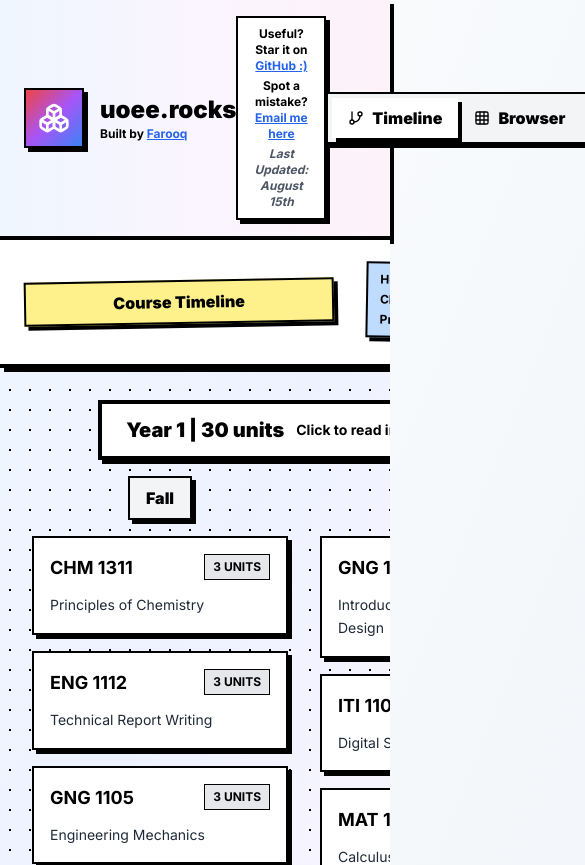
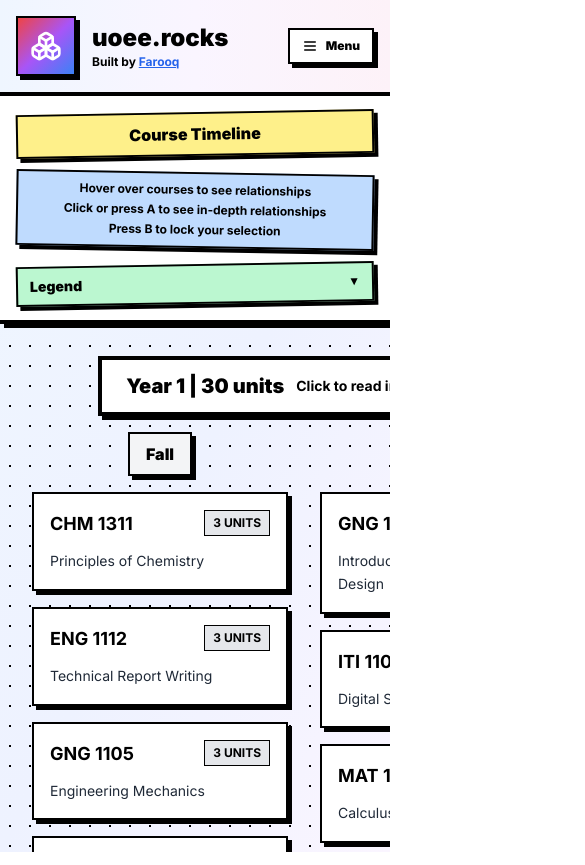
Before and after one commit to farooqqureshii/uoee.rocks, a React (Create React App) app: page / in a window 390 px wide. Shown: the top 865 px of the page, 585 px wide, since content can reach past the window. Built offline with nearby package versions, Linux system fonts and the light colour scheme.

Commit message:
mobile fixes

```diff
--- a/src/App.tsx
+++ b/src/App.tsx
@@ -1,6 +1,6 @@
 import React, { useState } from 'react';
 import { motion } from 'framer-motion';
-import { GraduationCap, BookOpen, Filter, Search, ArrowRight, Calendar, Users, Grid, GitBranch, Eye } from 'lucide-react';
+import { GraduationCap, BookOpen, Filter, Search, ArrowRight, Calendar, Users, Grid, GitBranch, Eye, Menu, X } from 'lucide-react';
 import CourseCard from './components/CourseCard.tsx';
 import CourseModal from './components/CourseModal.tsx';
 import Flowchart from './components/Flowchart.tsx';
@@ -16,6 +16,7 @@ function App() {
   const [selectedSpecialization, setSelectedSpecialization] = useState<string>('all');
   const [currentView, setCurrentView] = useState<'flowchart' | 'browser'>('flowchart');
   const [isFocusMode, setIsFocusMode] = useState(false);
+  const [isMobileMenuOpen, setIsMobileMenuOpen] = useState(false);
 
   const handleCourseClick = (course: Course) => {
     setModalCourse(course);
@@ -50,15 +51,15 @@ function App() {
       {/* Header */}
       {!isFocusMode && (
         <header className="bg-gradient-to-r from-blue-50 via-purple-50 to-pink-50 border-b-4 border-black shadow-brutal">
-          <div className="max-w-7xl mx-auto px-6 py-4">
+          <div className="max-w-7xl mx-auto px-4 sm:px-6 py-4">
             <div className="flex items-center justify-between">
               {/* Left: Logo */}
               <div className="flex-1">
                 <Logo />
               </div>
 
-              {/* Center: Contact Info */}
-              <div className="flex-1 flex justify-center">
+              {/* Center: Contact Info - Hidden on mobile */}
+              <div className="hidden md:flex flex-1 justify-center">
                 <div className="bg-white border-2 border-black shadow-brutal px-4 py-2">
                   <div className="text-xs font-bold text-black text-center space-y-1">
                     <div>Useful? Star it on <a href="https://github.com/farooqqureshii/uoee.rocks" target="_blank" rel="noopener noreferrer" className="text-blue-600 hover:text-blue-800 underline">GitHub :)</a></div>
@@ -68,8 +69,10 @@ function App() {
                 </div>
               </div>
 
-              {/* Right: View Toggle and Focus */}
+              {/* Right: View Toggle and Focus - Mobile Menu Button */}
               <div className="flex-1 flex justify-end space-x-2">
+                {/* Desktop Controls */}
+                <div className="hidden md:flex space-x-2">
                   <div className="flex bg-gray-100 rounded-none border-2 border-black p-1 shadow-brutal">
                     <button
                       onClick={() => setCurrentView('flowchart')}
@@ -106,7 +109,79 @@ function App() {
                     <span>Focus</span>
                   </button>
                 </div>
+
+                {/* Mobile Menu Button */}
+                <button
+                  onClick={() => setIsMobileMenuOpen(!isMobileMenuOpen)}
+                  className="md:hidden flex items-center space-x-2 px-3 py-2 bg-white border-2 border-black shadow-brutal font-black"
+                >
+                  {isMobileMenuOpen ? <X className="w-4 h-4" /> : <Menu className="w-4 h-4" />}
+                  <span className="text-xs">Menu</span>
+                </button>
               </div>
+            </div>
+
+            {/* Mobile Menu */}
+            {isMobileMenuOpen && (
+              <div className="md:hidden mt-4 bg-white border-2 border-black shadow-brutal p-4 space-y-3">
+                {/* Contact Info for Mobile */}
+                <div className="bg-gray-50 border border-black p-3">
+                  <div className="text-xs font-bold text-black space-y-1">
+                    <div>Useful? Star it on <a href="https://github.com/farooqqureshii/uoee.rocks" target="_blank" rel="noopener noreferrer" className="text-blue-600 underline">GitHub :)</a></div>
+                    <div>Spot a mistake? <a href="mailto:farooq.qureshi@outlook.com" className="text-blue-600 underline">Email me here</a></div>
+                    <div className="text-xs italic text-gray-600">Last Updated: August 15th</div>
+                  </div>
+                </div>
+
+                {/* View Toggle */}
+                <div className="flex bg-gray-100 rounded-none border-2 border-black p-1 shadow-brutal">
+                  <button
+                    onClick={() => {
+                      setCurrentView('flowchart');
+                      setIsMobileMenuOpen(false);
+                    }}
+                    className={`flex-1 flex items-center justify-center space-x-2 px-3 py-2 rounded-none font-black transition-all text-sm ${
+                      currentView === 'flowchart'
+                        ? 'bg-white text-black shadow-brutal'
+                        : 'text-black hover:text-black'
+                    }`}
+                  >
+                    <GitBranch className="w-3 h-3" />
+                    <span>Timeline</span>
+                  </button>
+                  <button
+                    onClick={() => {
+                      setCurrentView('browser');
+                      setIsMobileMenuOpen(false);
+                    }}
+                    className={`flex-1 flex items-center justify-center space-x-2 px-3 py-2 rounded-none font-black transition-all text-sm ${
+                      currentView === 'browser'
+                        ? 'bg-white text-black shadow-brutal'
+                        : 'text-black hover:text-black'
+                    }`}
+                  >
+                    <Grid className="w-3 h-3" />
+                    <span>Browser</span>
+                  </button>
+                </div>
+
+                {/* Focus Button */}
+                <button
+                  onClick={() => {
+                    setIsFocusMode(!isFocusMode);
+                    setIsMobileMenuOpen(false);
+                  }}
+                  className={`w-full flex items-center justify-center space-x-2 px-4 py-2 rounded-none font-black transition-all border-2 border-black shadow-brutal text-sm ${
+                    isFocusMode
+                      ? 'bg-blue-100 text-black'
+                      : 'bg-white text-black hover:bg-gray-50'
+                  }`}
+                >
+                  <Eye className="w-4 h-4" />
+                  <span>{isFocusMode ? 'Exit Focus' : 'Focus Mode'}</span>
+                </button>
+              </div>
+            )}
           </div>
         </header>
       )}
@@ -115,10 +190,10 @@ function App() {
       {isFocusMode && (
         <button
           onClick={() => setIsFocusMode(false)}
-          className="fixed top-4 right-4 z-50 flex items-center space-x-2 px-4 py-2 bg-white border-2 border-black shadow-brutal hover:bg-gray-50 transition-all font-black"
+          className="fixed top-4 right-4 z-50 flex items-center space-x-2 px-3 py-2 bg-white border-2 border-black shadow-brutal hover:bg-gray-50 transition-all font-black text-sm"
         >
           <Eye className="w-4 h-4" />
-          <span>Exit Focus</span>
+          <span className="hidden sm:inline">Exit Focus</span>
         </button>
       )}
 
@@ -145,17 +220,17 @@ function App() {
           {/* Browser Header with Instructions */}
           {!isFocusMode && (
             <div className="sticky top-0 z-10 bg-white border-b-4 border-black shadow-brutal">
-              <div className="max-w-7xl mx-auto px-6 py-4">
-                                   <div className="flex items-center justify-between space-x-8">
-                   <div className="flex-1">
+              <div className="max-w-7xl mx-auto px-4 sm:px-6 py-4">
+                <div className="flex flex-col sm:flex-row items-center justify-between space-y-4 sm:space-y-0 sm:space-x-8">
+                  <div className="flex-1 w-full sm:w-auto">
                     <div className="bg-purple-200 border-2 border-black shadow-brutal px-3 py-2 transform -rotate-1 text-center">
                       <h2 className="text-base font-black text-black">Course Browser</h2>
                     </div>
                   </div>
 
-                   <div className="flex-1 text-center">
+                  <div className="flex-1 w-full sm:w-auto">
                     <div className="bg-pink-200 border-2 border-black shadow-brutal px-3 py-2 transform rotate-1">
-                       <div className="text-xs font-bold text-black space-y-1 text-left">
+                      <div className="text-xs font-bold text-black space-y-1 text-center sm:text-left">
                         <div>Search and filter through all courses</div>
                         <div>Click on courses to view details</div>
                       </div>
@@ -166,13 +241,13 @@ function App() {
             </div>
           )}
 
-          <div className="max-w-7xl mx-auto px-6 py-8">
-            <div className="space-y-8">
+          <div className="max-w-7xl mx-auto px-4 sm:px-6 py-4 sm:py-8">
+            <div className="space-y-6 sm:space-y-8">
               {/* Search and Filters */}
-              <div className="bg-white rounded-none border-4 border-black shadow-brutal-lg p-6">
-              <div className="grid grid-cols-1 md:grid-cols-4 gap-4">
+              <div className="bg-white rounded-none border-4 border-black shadow-brutal-lg p-4 sm:p-6">
+                <div className="grid grid-cols-1 sm:grid-cols-2 lg:grid-cols-4 gap-4">
                   {/* Search */}
-                <div className="relative">
+                  <div className="relative sm:col-span-2 lg:col-span-1">
                     <Search className="absolute left-3 top-1/2 transform -translate-y-1/2 text-black w-5 h-5" />
                     <input
                       type="text"
@@ -211,7 +286,7 @@ function App() {
 
                   {/* Results Count */}
                   <div className="flex items-center justify-center px-4 py-3 bg-white border-2 border-black rounded-none shadow-brutal">
-                  <span className="text-black font-black">
+                    <span className="text-black font-black text-sm sm:text-base">
                       {filteredCourses.length} courses
                     </span>
                   </div>
@@ -219,7 +294,7 @@ function App() {
               </div>
 
               {/* Course Grid */}
-              <div className="grid grid-cols-1 md:grid-cols-2 lg:grid-cols-3 gap-6">
+              <div className="grid grid-cols-1 sm:grid-cols-2 lg:grid-cols-3 gap-4 sm:gap-6">
                 {filteredCourses.map(course => (
                   <CourseCard
                     key={course.id}
--- a/src/components/Flowchart.tsx
+++ b/src/components/Flowchart.tsx
@@ -136,17 +136,17 @@ const Flowchart: React.FC<FlowchartProps> = ({ selectedCourse, onCourseClick, is
                     {/* Header with Legend */}
        {!isFocusMode && (
          <div className="sticky top-0 left-0 z-10 bg-white border-b-4 border-black shadow-brutal min-w-max">
-           <div className="max-w-7xl mx-auto px-6 py-4">
-                                     <div className="flex items-center justify-between space-x-8">
-               <div className="flex-1">
+           <div className="max-w-7xl mx-auto px-4 sm:px-6 py-4">
+             <div className="flex flex-col lg:flex-row items-center justify-between space-y-4 lg:space-y-0 lg:space-x-8">
+               <div className="flex-1 w-full lg:w-auto">
                  <div className="bg-yellow-200 border-2 border-black shadow-brutal px-3 py-2 transform -rotate-1 text-center">
                    <h2 className="text-base font-black text-black">Course Timeline</h2>
                  </div>
                </div>
 
-               <div className="flex-1 text-center">
+               <div className="flex-1 w-full lg:w-auto">
                  <div className="bg-blue-200 border-2 border-black shadow-brutal px-3 py-2 transform rotate-1">
-                   <div className="text-xs font-bold text-black space-y-1 text-left">
+                   <div className="text-xs font-bold text-black space-y-1 text-center lg:text-left">
                      <div>Hover over courses to see relationships</div>
                      <div>Click or press A to see in-depth relationships</div>
                      <div>{lockedCourse ? 'Press B to unlock the current selection' : 'Press B to lock your selection'}</div>
@@ -155,10 +155,18 @@ const Flowchart: React.FC<FlowchartProps> = ({ selectedCourse, onCourseClick, is
                  </div>
                </div>
 
-               {/* Legend */}
-               <div className="flex-1">
-                 <div className="bg-green-200 border-2 border-black shadow-brutal px-3 py-2 transform -rotate-1">
-                   <div className="grid grid-cols-3 gap-2 justify-end">
+               {/* Legend - Collapsible on mobile */}
+               <div className="flex-1 w-full lg:w-auto">
+                 <details className="group">
+                   <summary className="bg-green-200 border-2 border-black shadow-brutal px-3 py-2 transform -rotate-1 cursor-pointer list-none">
+                     <div className="flex items-center justify-between">
+                       <span className="text-sm font-black text-black">Legend</span>
+                       <span className="text-xs font-black text-black group-open:hidden">▼</span>
+                       <span className="text-xs font-black text-black hidden group-open:inline">▲</span>
+                     </div>
+                   </summary>
+                   <div className="bg-green-200 border-2 border-black shadow-brutal px-3 py-2 mt-2 transform -rotate-1">
+                     <div className="grid grid-cols-1 sm:grid-cols-2 lg:grid-cols-3 gap-2">
                        <div className="flex items-center space-x-2">
                          <div className="w-3 h-3 bg-yellow-200 border border-orange-600"></div>
                          <span className="text-xs font-bold text-black">Prerequisites</span>
@@ -181,6 +189,7 @@ const Flowchart: React.FC<FlowchartProps> = ({ selectedCourse, onCourseClick, is
                        </div>
                      </div>
                    </div>
+                 </details>
                </div>
              </div>
            </div>
```
Lines whose indentation alone changed are shown as unchanged.
